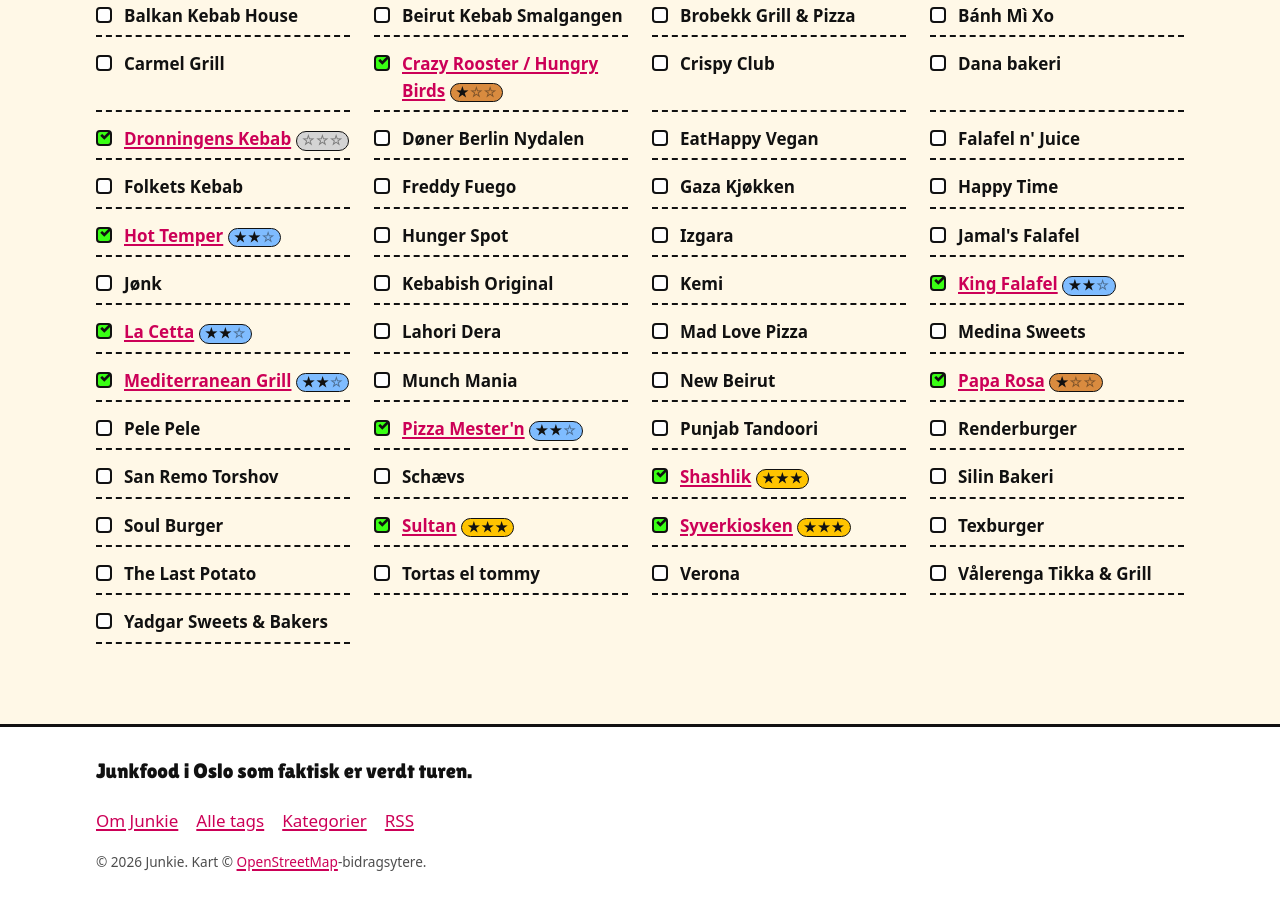
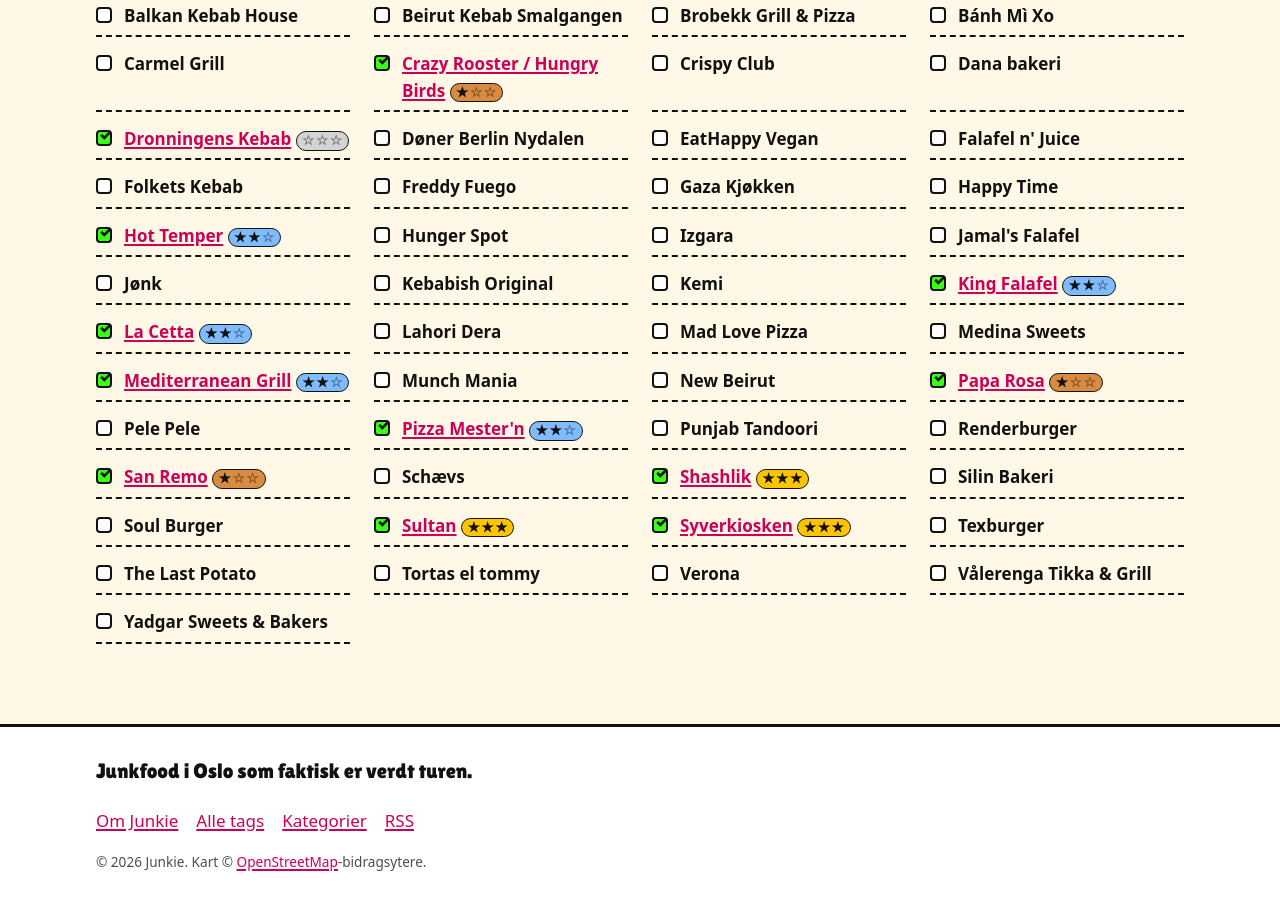
Before and after one commit to kvasbo/junkie, a Jekyll site: the page built from index.html, in a window 1280 px wide and 900 px high, scrolled down 5256 px. Built offline with Jekyll 4.4.1, drawn with Linux system fonts in a browser that asks for light colours.

Commit message:
Update testes.yml

```diff
--- a/_data/testes.yml
+++ b/_data/testes.yml
@@ -42,7 +42,7 @@ steder:
   - Verona
   - Yadgar Sweets & Bakers
   - Medina Sweets
-  - San Remo Torshov
+  - San Remo
   - Brobekk Grill & Pizza
   - Jønk
   - Renderburger
```
